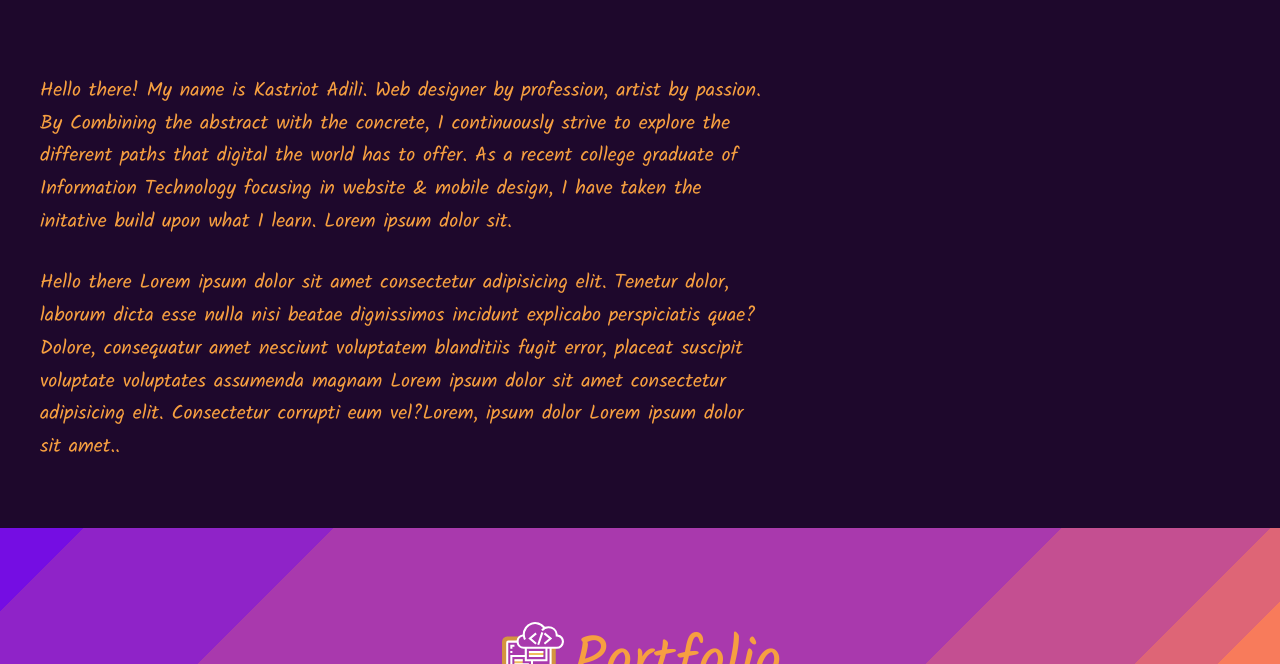
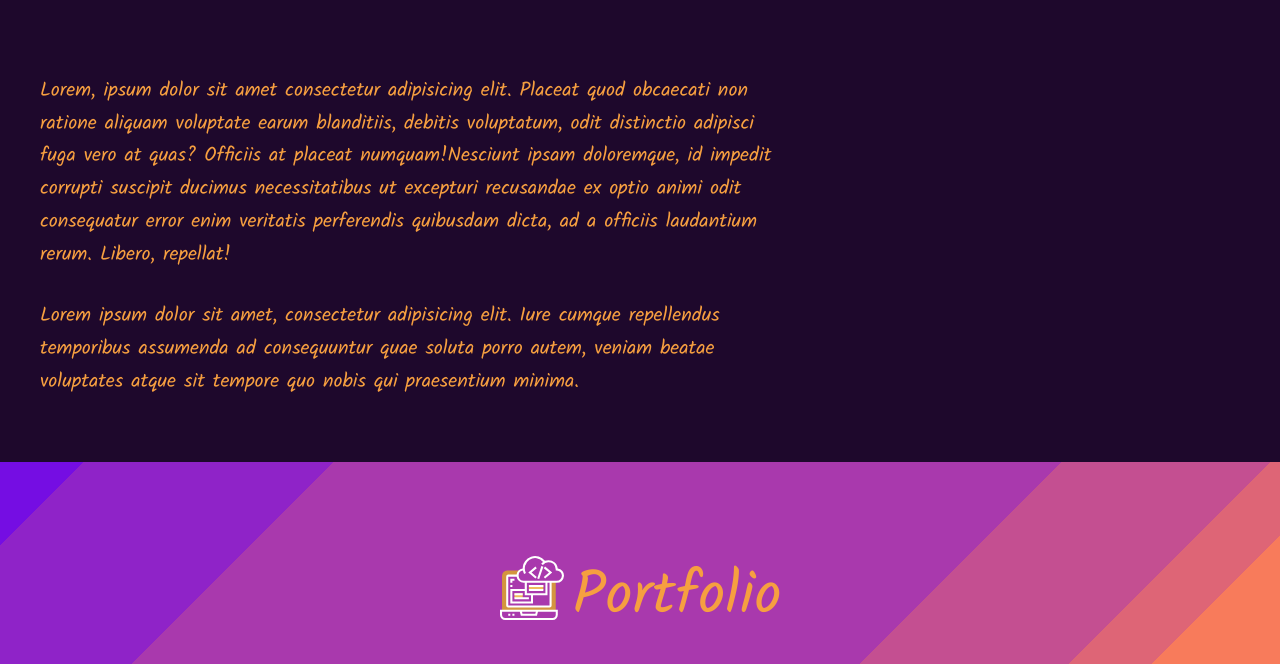
Before and after one commit to kastriotadili/portfolio-site, a website: page app/index.html in a window 1280 px wide. Shown: the part 706-1370 px from the top of the page. Drawn offline with Linux system fonts and the light colour scheme; a web font is replaced by a local one.

Commit message:
bio text edit

```diff
--- a/app/index.html
+++ b/app/index.html
@@ -77,8 +77,8 @@
         <div class="row__medium-8 row__medium-8--smaller">
           <div class="generic-content-container">
             <h2 class="headline headline--no-t-margin"></h2>
-            <p>Hello there! My name is Kastriot Adili. Web designer by profession, artist by passion. By Combining the abstract with the concrete, I continuously strive to explore the different paths that digital the world has to offer. As a recent college graduate of Information Technology focusing in website & mobile design, I have taken the initative build upon what I learn. Lorem ipsum dolor sit.</p>
-            <p>Hello there Lorem ipsum dolor sit amet consectetur adipisicing elit. Tenetur dolor, laborum dicta esse nulla nisi beatae dignissimos incidunt explicabo perspiciatis quae? Dolore, consequatur amet nesciunt voluptatem blanditiis fugit error, placeat suscipit voluptate voluptates assumenda magnam Lorem ipsum dolor sit amet consectetur adipisicing elit. Consectetur corrupti eum vel?Lorem, ipsum dolor Lorem ipsum dolor sit amet..</p>
+            <p>Lorem, ipsum dolor sit amet consectetur adipisicing elit. Placeat quod obcaecati non ratione aliquam voluptate earum blanditiis, debitis voluptatum, odit distinctio adipisci fuga vero at quas? Officiis at placeat numquam!Nesciunt ipsam doloremque, id impedit corrupti suscipit ducimus necessitatibus ut excepturi recusandae ex optio animi odit consequatur error enim veritatis perferendis quibusdam dicta, ad a officiis laudantium rerum. Libero, repellat!</p>
+            <p>Lorem ipsum dolor sit amet, consectetur adipisicing elit. Iure cumque repellendus temporibus assumenda ad consequuntur quae soluta porro autem, veniam beatae voluptates atque sit tempore quo nobis qui praesentium minima.</p>
           </div>
         </div>
       </div>
```
